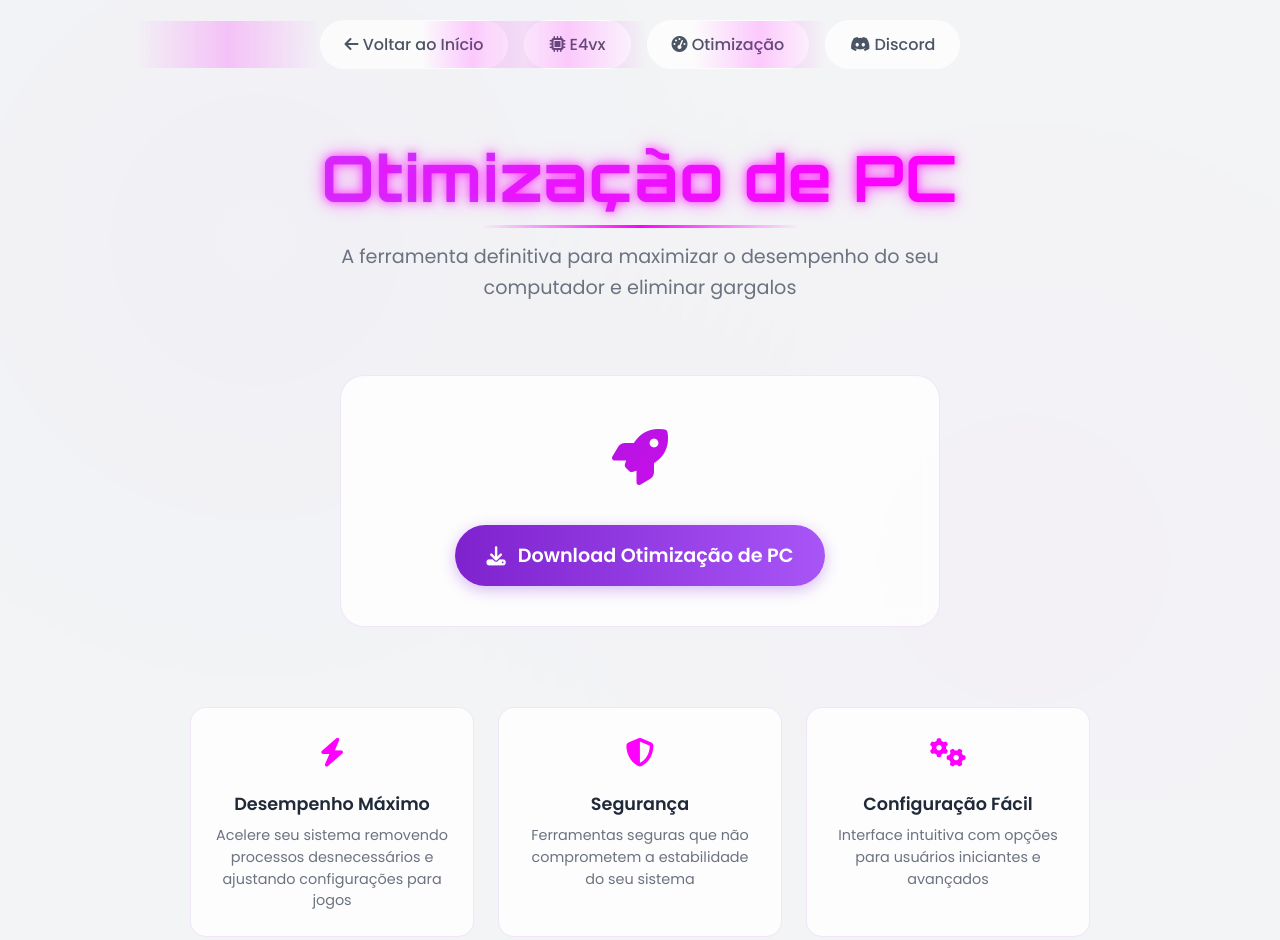
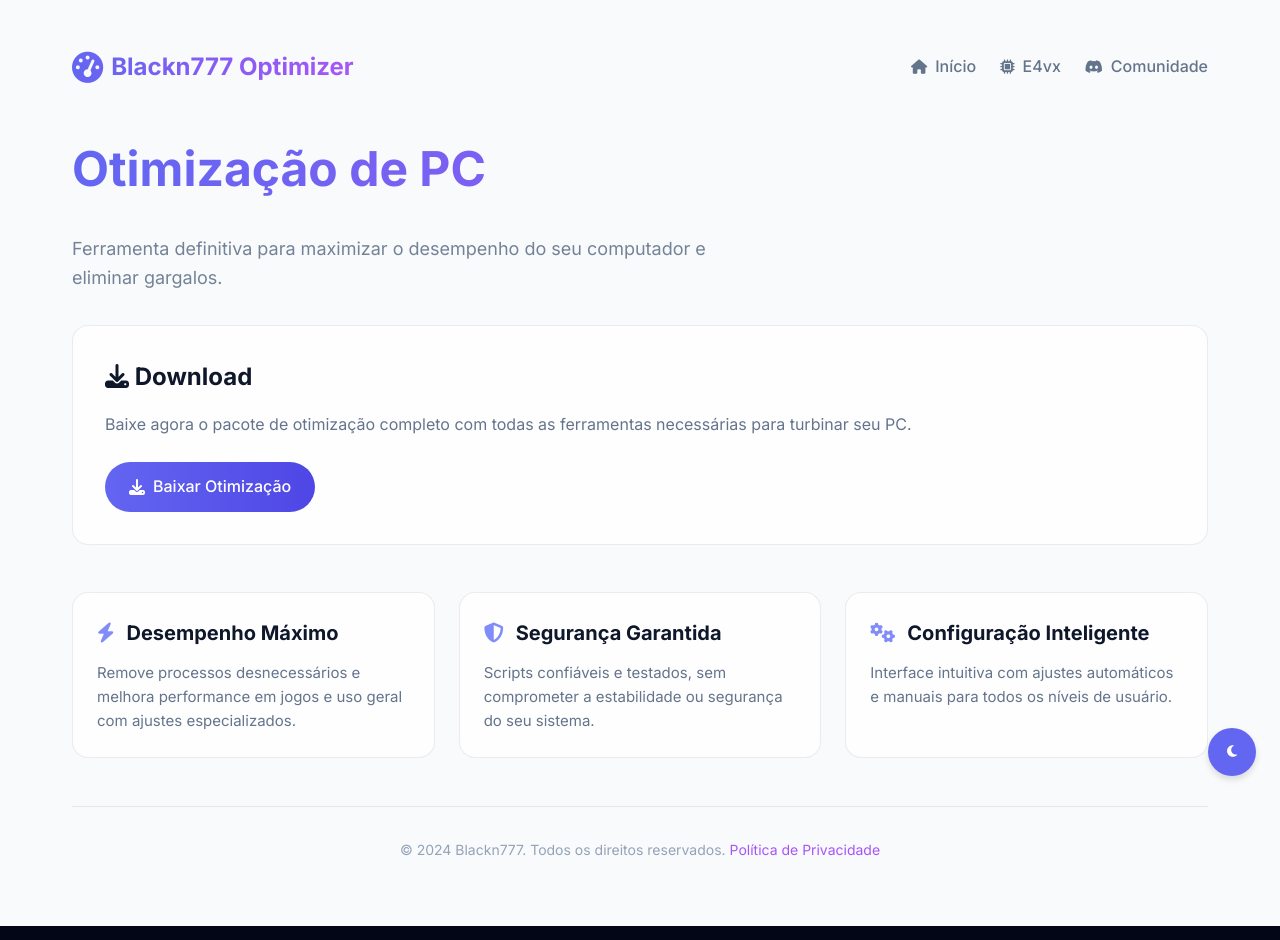
Before and after one commit to blv6/blv6.github.io, a plain HTML site: page otimizacao/otimizacao.html in a window 1280 px wide. Shown: the top 940 px of the page. Drawn offline with Linux system fonts and the light colour scheme.

Commit message:
Update otimizacao.html

```diff
--- a/otimizacao/otimizacao.html
+++ b/otimizacao/otimizacao.html
@@ -1,34 +1,37 @@
 <!DOCTYPE html>
 <html lang="pt-br" data-theme="dark">
 <head>
-    <meta charset="UTF-8">
-    <meta name="viewport" content="width=device-width, initial-scale=1.0">
-    <meta name="description" content="Otimização de PC - A ferramenta definitiva para maximizar o desempenho do seu computador">
-    <meta name="theme-color" content="#7E22CE">
+  <meta charset="UTF-8" />
+  <meta name="viewport" content="width=device-width, initial-scale=1.0" />
+  <meta name="description" content="Ferramenta definitiva para otimizar o desempenho do seu PC." />
+  <meta name="theme-color" content="#6366f1" />
   <title>Otimização de PC | Blackn777</title>
 
-    <!-- Fontes e Ícones -->
-    <link href="https://fonts.googleapis.com/css2?family=Poppins:wght@300;400;500;600;700&family=Orbitron:wght@700&display=swap" rel="stylesheet">
-    <link rel="stylesheet" href="https://cdnjs.cloudflare.com/ajax/libs/font-awesome/6.4.0/css/all.min.css">
+  <!-- Pré-carregar recursos -->
+  <link rel="preload" href="https://fonts.googleapis.com/css2?family=Inter:wght@300;400;500;600;700&display=swap" as="style">
+  <link rel="preload" href="https://cdnjs.cloudflare.com/ajax/libs/font-awesome/6.4.0/css/all.min.css" as="style">
+
+  <!-- Fontes e ícones -->
+  <link href="https://fonts.googleapis.com/css2?family=Inter:wght@300;400;500;600;700&display=swap" rel="stylesheet" />
+  <link rel="stylesheet" href="https://cdnjs.cloudflare.com/ajax/libs/font-awesome/6.4.0/css/all.min.css" />
 
   <style>
     :root {
-            --primary: #7E22CE;
-            --primary-dark: #5B21B6;
-            --primary-light: #A855F7;
-            --accent: #FF00FF;
-            --accent-dark: #CC00CC;
-            --dark: #0F0A1E;
-            --darker: #090612;
-            --light: #F8FAFC;
-            --gray: #94A3B8;
+      --primary: #6366f1;
+      --primary-light: #818cf8;
+      --primary-dark: #4f46e5;
+      --accent: #a855f7;
+      --accent-light: #c084fc;
+      --dark: #0f172a;
+      --darker: #020617;
+      --light: #f8fafc;
+      --gray: #94a3b8;
+      --gray-light: #e2e8f0;
 
-            --neon-glow: 0 0 10px rgba(255, 0, 255, 0.7), 0 0 20px rgba(255, 0, 255, 0.5);
-            --shadow-sm: 0 1px 2px 0 rgba(0, 0, 0, 0.05);
-            --shadow: 0 4px 6px -1px rgba(0, 0, 0, 0.1), 0 2px 4px -1px rgba(0, 0, 0, 0.06);
-            --shadow-md: 0 10px 15px -3px rgba(0, 0, 0, 0.1), 0 4px 6px -2px rgba(0, 0, 0, 0.05);
-            --shadow-lg: 0 20px 25px -5px rgba(0, 0, 0, 0.1), 0 10px 10px -5px rgba(0, 0, 0, 0.04);
-            --shadow-xl: 0 25px 50px -12px rgba(0, 0, 0, 0.25);
+      --shadow-sm: 0 1px 2px rgba(0,0,0,0.04);
+      --shadow: 0 2px 4px rgba(0,0,0,0.08);
+      --shadow-md: 0 4px 6px rgba(0,0,0,0.12);
+      --shadow-lg: 0 10px 15px rgba(0,0,0,0.1);
 
       --rounded-sm: 0.25rem;
       --rounded: 0.5rem;
@@ -36,6 +39,8 @@
       --rounded-lg: 1rem;
       --rounded-xl: 1.5rem;
       --rounded-full: 9999px;
+
+      --transition: all 0.2s cubic-bezier(0.4, 0, 0.2, 1);
     }
 
     * {
@@ -45,416 +50,420 @@
     }
 
     body, html {
-            font-family: 'Poppins', system-ui, -apple-system, sans-serif;
-            background: var(--darker);
+      font-family: 'Inter', sans-serif;
+      background-color: var(--darker);
       color: var(--light);
+      line-height: 1.6;
       min-height: 100vh;
-            overflow-x: hidden;
       scroll-behavior: smooth;
+      -webkit-font-smoothing: antialiased;
     }
 
-        .container {
-            display: flex;
-            flex-direction: column;
-            min-height: 100vh;
-            padding: 2rem;
-            position: relative;
-            z-index: 1;
-        }
-
-        .container::before {
-            content: '';
+    .gradient-bg {
       position: fixed;
       top: 0;
       left: 0;
       width: 100%;
       height: 100%;
       background:
-                radial-gradient(circle at 20% 30%, var(--primary-dark), transparent 50%),
-                radial-gradient(circle at 80% 70%, var(--accent-dark), transparent 50%);
-            opacity: 0.15;
+        radial-gradient(circle at 10% 20%, rgba(99, 102, 241, 0.1), transparent 30%),
+        radial-gradient(circle at 90% 80%, rgba(168, 85, 247, 0.1), transparent 30%);
       z-index: -1;
+      pointer-events: none;
     }
 
-        /* Navegação */
-        nav {
-            margin-bottom: 3rem;
+    .container {
+      max-width: 1200px;
+      margin: 0 auto;
+      padding: 2rem;
+      min-height: 100vh;
+      display: flex;
+      flex-direction: column;
     }
 
-        .nav-tabs {
+    header {
       display: flex;
-            justify-content: center;
-            flex-wrap: wrap;
-            gap: 1rem;
-            list-style: none;
-            padding: 0;
+      justify-content: space-between;
+      align-items: center;
+      margin-bottom: 3rem;
+      padding-top: 1rem;
     }
 
-        .nav-tabs li {
-            position: relative;
+    .logo {
+      font-size: 1.5rem;
+      font-weight: 700;
+      background: linear-gradient(to right, var(--primary), var(--accent));
+      -webkit-background-clip: text;
+      background-clip: text;
+      color: transparent;
+      display: flex;
+      align-items: center;
+      gap: 0.5rem;
     }
 
-        .nav-tabs a {
-            text-decoration: none;
-            color: var(--light);
-            font-weight: 500;
-            font-size: 1rem;
-            padding: 0.75rem 1.5rem;
-            border-radius: var(--rounded-full);
-            transition: all 0.3s ease;
-            position: relative;
-            overflow: hidden;
-            background: rgba(255, 255, 255, 0.05);
-            border: 1px solid rgba(255, 255, 255, 0.1);
-            backdrop-filter: blur(5px);
+    .logo i {
+      font-size: 1.3em;
     }
 
-        .nav-tabs a::before {
-            content: '';
-            position: absolute;
-            top: 0;
-            left: -100%;
-            width: 100%;
-            height: 100%;
-            background: linear-gradient(90deg, transparent, rgba(255, 0, 255, 0.2), transparent);
-            transition: 0.5s;
+    nav {
+      display: flex;
+      gap: 1.5rem;
     }
 
-        .nav-tabs a:hover {
-            color: var(--accent);
-            box-shadow: var(--neon-glow);
-            transform: translateY(-2px);
+    nav a {
+      color: var(--gray);
+      text-decoration: none;
+      font-weight: 500;
+      transition: var(--transition);
+      display: flex;
+      align-items: center;
+      gap: 0.5rem;
     }
 
-        .nav-tabs a:hover::before {
-            left: 100%;
+    nav a:hover {
+      color: var(--light);
     }
 
-        /* Conteúdo principal */
-        .main-content {
-            flex: 1;
-            display: flex;
-            flex-direction: column;
-            align-items: center;
-            justify-content: center;
-            text-align: center;
-            max-width: 900px;
-            margin: 0 auto;
-            width: 100%;
-            padding: 2rem 0;
-            animation: fadeIn 1s ease-out;
+    nav a i {
+      font-size: 0.9em;
     }
 
-        @keyframes fadeIn {
-            from { opacity: 0; transform: translateY(20px); }
-            to { opacity: 1; transform: translateY(0); }
+    main {
+      flex: 1;
     }
 
     h1 {
-            font-family: 'Orbitron', sans-serif;
-            font-size: clamp(2.5rem, 5vw, 4rem);
+      font-size: clamp(2rem, 5vw, 3rem);
       font-weight: 700;
       margin-bottom: 1.5rem;
-            background: linear-gradient(90deg, var(--primary-light), var(--accent));
-            -webkit-background-clip: text;
-            background-clip: text;
-            color: transparent;
-            text-shadow: var(--neon-glow);
-            letter-spacing: 1px;
-            position: relative;
-        }
-
-        h1::after {
-            content: '';
-            position: absolute;
-            bottom: -10px;
-            left: 50%;
-            transform: translateX(-50%);
-            width: 50%;
-            height: 3px;
-            background: linear-gradient(90deg, transparent, var(--accent), transparent);
-        }
-
-        .description {
-            font-size: 1.2rem;
-            color: var(--gray);
-            margin-bottom: 2.5rem;
-            max-width: 700px;
-            line-height: 1.6;
-        }
-
-        /* Card de Download */
-        .download-card {
-            background: rgba(30, 30, 30, 0.7);
-            border-radius: var(--rounded-xl);
-            padding: 2.5rem;
-            width: 100%;
-            max-width: 600px;
-            margin: 2rem 0;
-            border: 1px solid rgba(255, 0, 255, 0.1);
-            backdrop-filter: blur(10px);
-            position: relative;
-            overflow: hidden;
-            transition: all 0.3s ease;
-        }
-
-        .download-card::before {
-            content: '';
-            position: absolute;
-            top: -2px;
-            left: -2px;
-            right: -2px;
-            bottom: -2px;
-            background: linear-gradient(45deg, var(--primary), var(--accent), var(--primary));
-            z-index: -1;
-            border-radius: var(--rounded-xl);
-            opacity: 0;
-            transition: 0.5s;
-        }
-
-        .download-card:hover {
-            transform: translateY(-5px);
-            box-shadow: var(--neon-glow);
-        }
-
-        .download-card:hover::before {
-            opacity: 0.3;
-        }
-
-        .download-icon {
-            font-size: 3.5rem;
-            margin-bottom: 1.5rem;
-            background: linear-gradient(135deg, var(--primary), var(--accent));
+      background: linear-gradient(to right, var(--primary), var(--accent));
       -webkit-background-clip: text;
       background-clip: text;
       color: transparent;
     }
 
-        .download-link {
+    .description {
+      font-size: 1.125rem;
+      color: var(--gray);
+      margin-bottom: 2rem;
+      max-width: 700px;
+    }
+
+    .card {
+      background: rgba(15, 23, 42, 0.6);
+      padding: 2rem;
+      border-radius: var(--rounded-lg);
+      border: 1px solid rgba(255, 255, 255, 0.05);
+      margin-bottom: 3rem;
+      transition: var(--transition);
+      backdrop-filter: blur(8px);
+      will-change: transform;
+    }
+
+    .card:hover {
+      transform: translateY(-5px);
+      box-shadow: 0 10px 25px -5px rgba(99, 102, 241, 0.2);
+      border-color: rgba(99, 102, 241, 0.3);
+    }
+
+    .card h2 {
+      font-size: 1.5rem;
+      margin-bottom: 1rem;
+      color: var(--light);
+    }
+
+    .card p {
+      color: var(--gray);
+      margin-bottom: 1.5rem;
+    }
+
+    .btn {
       display: inline-flex;
       align-items: center;
-            gap: 0.75rem;
-            background: linear-gradient(90deg, var(--primary), var(--primary-light));
+      gap: 0.5rem;
+      padding: 0.75rem 1.5rem;
+      background: linear-gradient(to right, var(--primary), var(--primary-dark));
       color: white;
-            padding: 1rem 2rem;
       border-radius: var(--rounded-full);
-            font-size: 1.2rem;
-            font-weight: 600;
       text-decoration: none;
-            transition: all 0.3s ease;
-            box-shadow: 0 4px 15px rgba(126, 34, 206, 0.3);
+      font-weight: 500;
+      transition: var(--transition);
+      border: none;
+      cursor: pointer;
     }
 
-        .download-link:hover {
-            background: linear-gradient(90deg, var(--accent), var(--accent-dark));
-            box-shadow: 0 0 20px rgba(255, 0, 255, 0.5);
+    .btn:hover {
       transform: translateY(-2px);
+      box-shadow: 0 4px 12px rgba(99, 102, 241, 0.3);
+      background: linear-gradient(to right, var(--primary-dark), var(--accent));
     }
 
     .features {
       display: grid;
-            grid-template-columns: repeat(auto-fit, minmax(250px, 1fr));
+      grid-template-columns: repeat(auto-fit, minmax(280px, 1fr));
       gap: 1.5rem;
-            margin-top: 3rem;
-            width: 100%;
+      margin-bottom: 3rem;
     }
 
     .feature {
-            background: rgba(255, 255, 255, 0.05);
+      background: rgba(15, 23, 42, 0.6);
+      padding: 1.5rem;
       border-radius: var(--rounded-lg);
-            padding: 1.5rem;
-            border: 1px solid rgba(255, 255, 255, 0.1);
-            transition: all 0.3s ease;
+      border: 1px solid rgba(255, 255, 255, 0.05);
+      transition: var(--transition);
+      backdrop-filter: blur(8px);
     }
 
     .feature:hover {
       transform: translateY(-5px);
-            background: rgba(255, 255, 255, 0.1);
-            box-shadow: 0 10px 20px rgba(0, 0, 0, 0.2);
+      box-shadow: 0 10px 25px -5px rgba(99, 102, 241, 0.2);
+      border-color: rgba(99, 102, 241, 0.3);
     }
 
-        .feature-icon {
-            font-size: 1.8rem;
-            margin-bottom: 1rem;
-            color: var(--accent);
+    .feature h3 {
+      font-size: 1.25rem;
+      margin-bottom: 0.75rem;
+      color: var(--light);
+      display: flex;
+      align-items: center;
+      gap: 0.75rem;
     }
 
-        .feature-title {
-            font-weight: 600;
-            margin-bottom: 0.5rem;
-            font-size: 1.1rem;
+    .feature h3 i {
+      color: var(--primary-light);
     }
 
-        .feature-desc {
-            font-size: 0.9rem;
+    .feature p {
       color: var(--gray);
-            line-height: 1.5;
+      font-size: 0.9375rem;
     }
 
-        /* Rodapé */
-        .footer {
+    footer {
       text-align: center;
       padding: 2rem 0;
-            margin-top: 3rem;
+      margin-top: auto;
       color: var(--gray);
-            font-size: 0.9rem;
-            border-top: 1px solid rgba(255, 255, 255, 0.1);
+      font-size: 0.875rem;
+      border-top: 1px solid rgba(255, 255, 255, 0.05);
     }
 
-        .footer a {
+    footer a {
       color: var(--accent);
       text-decoration: none;
-            font-weight: 500;
-            transition: all 0.3s ease;
+      transition: var(--transition);
     }
 
-        .footer a:hover {
-            color: white;
-            text-shadow: var(--neon-glow);
+    footer a:hover {
+      color: var(--accent-light);
     }
 
-        /* Responsivo */
+    /* Animações */
+    @keyframes float {
+      0%, 100% { transform: translateY(0); }
+      50% { transform: translateY(-10px); }
+    }
+
+    .floating {
+      animation: float 3s ease-in-out infinite;
+    }
+
+    @keyframes pulse {
+      0%, 100% { opacity: 1; }
+      50% { opacity: 0.8; }
+    }
+
+    .pulse {
+      animation: pulse 2s ease-in-out infinite;
+    }
+
+    /* Tema light */
+    [data-theme="light"] body {
+      background: #f8fafc;
+      color: #0f172a;
+    }
+
+    [data-theme="light"] .gradient-bg {
+      background:
+        radial-gradient(circle at 10% 20%, rgba(99, 102, 241, 0.05), transparent 30%),
+        radial-gradient(circle at 90% 80%, rgba(168, 85, 247, 0.05), transparent 30%);
+    }
+
+    [data-theme="light"] nav a {
+      color: #64748b;
+    }
+
+    [data-theme="light"] nav a:hover {
+      color: #0f172a;
+    }
+
+    [data-theme="light"] .description {
+      color: #64748b;
+    }
+
+    [data-theme="light"] .card {
+      background: rgba(255, 255, 255, 0.8);
+      border: 1px solid rgba(15, 23, 42, 0.08);
+    }
+
+    [data-theme="light"] .card h2 {
+      color: #0f172a;
+    }
+
+    [data-theme="light"] .card p {
+      color: #64748b;
+    }
+
+    [data-theme="light"] .feature {
+      background: rgba(255, 255, 255, 0.8);
+      border: 1px solid rgba(15, 23, 42, 0.08);
+    }
+
+    [data-theme="light"] .feature h3 {
+      color: #0f172a;
+    }
+
+    [data-theme="light"] .feature p {
+      color: #64748b;
+    }
+
+    [data-theme="light"] footer {
+      border-top: 1px solid rgba(15, 23, 42, 0.08);
+    }
+
+    /* Responsividade */
     @media (max-width: 768px) {
       .container {
         padding: 1.5rem;
       }
 
-            .nav-tabs {
-                gap: 0.5rem;
+      header {
+        flex-direction: column;
+        gap: 1.5rem;
+        margin-bottom: 2rem;
       }
 
-            .nav-tabs a {
-                padding: 0.5rem 1rem;
-                font-size: 0.9rem;
+      nav {
+        gap: 1rem;
       }
 
-            .download-card {
-                padding: 1.5rem;
+      .features {
+        grid-template-columns: 1fr;
       }
-
-            .download-link {
-                font-size: 1rem;
-                padding: 0.8rem 1.5rem;
-            }
-        }
-
-        /* Tema Light */
-        [data-theme="light"] body {
-            background: #F3F4F6;
-            color: #1F2937;
-        }
-
-        [data-theme="light"] .container::before {
-            background:
-                radial-gradient(circle at 20% 30%, rgba(126, 34, 206, 0.1), transparent 50%),
-                radial-gradient(circle at 80% 70%, rgba(255, 0, 255, 0.1), transparent 50%);
-        }
-
-        [data-theme="light"] .nav-tabs a {
-            background: rgba(255, 255, 255, 0.7);
-            color: #4B5563;
-        }
-
-        [data-theme="light"] .download-card,
-        [data-theme="light"] .feature {
-            background: rgba(255, 255, 255, 0.8);
-            border: 1px solid rgba(126, 34, 206, 0.1);
-        }
-
-        [data-theme="light"] .description,
-        [data-theme="light"] .feature-desc {
-            color: #6B7280;
-        }
-
-        [data-theme="light"] .footer {
-            border-top: 1px solid rgba(0, 0, 0, 0.1);
     }
   </style>
 </head>
 <body>
+  <div class="gradient-bg"></div>
   <div class="container">
+    <header>
+      <div class="logo">
+        <i class="fas fa-tachometer-alt"></i>
+        <span>Blackn777 Optimizer</span>
+      </div>
       <nav>
-            <ul class="nav-tabs">
-                <li><a href="../index.html"><i class="fas fa-arrow-left"></i> Voltar ao Início</a></li>
-                <li><a href="/e4vx/e4vx.html"><i class="fas fa-microchip"></i> E4vx</a></li>
-                <li><a href="/otimizacao/otimizacao.html"><i class="fas fa-tachometer-alt"></i> Otimização</a></li>
-                <li><a href="/discord/discord.html"><i class="fab fa-discord"></i> Discord</a></li>
-            </ul>
+        <a href="../index.html"><i class="fas fa-home"></i> Início</a>
+        <a href="/e4vx/e4vx.html"><i class="fas fa-microchip"></i> E4vx</a>
+        <a href="/discord/discord.html"><i class="fab fa-discord"></i> Comunidade</a>
       </nav>
+    </header>
 
-        <main class="main-content">
-            <h1>Otimização de PC</h1>
-            <p class="description">A ferramenta definitiva para maximizar o desempenho do seu computador e eliminar gargalos</p>
+    <main>
+      <h1 class="floating">Otimização de PC</h1>
+      <p class="description pulse">Ferramenta definitiva para maximizar o desempenho do seu computador e eliminar gargalos.</p>
 
-            <div class="download-card">
-                <div class="download-icon">
-                    <i class="fas fa-rocket"></i>
-                </div>
-                <a href="https://www.mediafire.com/file/nuesm1vweaeqton/Blackn777+Optimizer.rar/file" class="download-link" target="_blank">
-                    <i class="fas fa-download"></i> Download Otimização de PC
+      <div class="card">
+        <h2><i class="fas fa-download"></i> Download</h2>
+        <p>Baixe agora o pacote de otimização completo com todas as ferramentas necessárias para turbinar seu PC.</p>
+        <a href="https://www.mediafire.com/file/nuesm1vweaeqton/Blackn777+Optimizer.rar/file" class="btn" target="_blank" rel="noopener noreferrer">
+          <i class="fas fa-download"></i> Baixar Otimização
         </a>
       </div>
 
       <div class="features">
         <div class="feature">
-                    <div class="feature-icon">
-                        <i class="fas fa-bolt"></i>
+          <h3><i class="fas fa-bolt"></i> Desempenho Máximo</h3>
+          <p>Remove processos desnecessários e melhora performance em jogos e uso geral com ajustes especializados.</p>
         </div>
-                    <h3 class="feature-title">Desempenho Máximo</h3>
-                    <p class="feature-desc">Acelere seu sistema removendo processos desnecessários e ajustando configurações para jogos</p>
+        <div class="feature">
+          <h3><i class="fas fa-shield-alt"></i> Segurança Garantida</h3>
+          <p>Scripts confiáveis e testados, sem comprometer a estabilidade ou segurança do seu sistema.</p>
         </div>
-
         <div class="feature">
-                    <div class="feature-icon">
-                        <i class="fas fa-shield-alt"></i>
-                    </div>
-                    <h3 class="feature-title">Segurança</h3>
-                    <p class="feature-desc">Ferramentas seguras que não comprometem a estabilidade do seu sistema</p>
-                </div>
-
-                <div class="feature">
-                    <div class="feature-icon">
-                        <i class="fas fa-cogs"></i>
-                    </div>
-                    <h3 class="feature-title">Configuração Fácil</h3>
-                    <p class="feature-desc">Interface intuitiva com opções para usuários iniciantes e avançados</p>
+          <h3><i class="fas fa-cogs"></i> Configuração Inteligente</h3>
+          <p>Interface intuitiva com ajustes automáticos e manuais para todos os níveis de usuário.</p>
         </div>
       </div>
     </main>
 
-        <footer class="footer">
+    <footer>
       <p>© 2024 Blackn777. Todos os direitos reservados. <a href="#">Política de Privacidade</a></p>
     </footer>
   </div>
 
   <script>
-        // Sistema de tema claro/escuro
-        function toggleTheme() {
-            const html = document.documentElement;
-            const currentTheme = html.getAttribute('data-theme');
-            const newTheme = currentTheme === 'dark' ? 'light' : 'dark';
-            html.setAttribute('data-theme', newTheme);
-            localStorage.setItem('theme', newTheme);
-        }
+    // Sistema de tema automático + botão flutuante
+    document.addEventListener('DOMContentLoaded', function() {
+      // Verificar preferência de tema
+      const savedTheme = localStorage.getItem('theme');
+      const systemPrefersLight = window.matchMedia('(prefers-color-scheme: light)').matches;
 
-        // Verificar tema preferido do usuário
-        if (localStorage.getItem('theme') === 'light' ||
-            (window.matchMedia('(prefers-color-scheme: light)').matches && !localStorage.getItem('theme'))) {
+      if (savedTheme === 'light' || (!savedTheme && systemPrefersLight)) {
         document.documentElement.setAttribute('data-theme', 'light');
       }
 
-        // Animações de entrada
-        const observer = new IntersectionObserver((entries) => {
-            entries.forEach(entry => {
-                if (entry.isIntersecting) {
-                    entry.target.classList.add('animate');
+      // Criar botão de alternância de tema
+      const themeToggle = document.createElement('button');
+      themeToggle.innerHTML = '<i class="fas fa-moon"></i>';
+      themeToggle.style.position = 'fixed';
+      themeToggle.style.bottom = '1.5rem';
+      themeToggle.style.right = '1.5rem';
+      themeToggle.style.width = '3rem';
+      themeToggle.style.height = '3rem';
+      themeToggle.style.borderRadius = '50%';
+      themeToggle.style.background = 'var(--primary)';
+      themeToggle.style.color = 'white';
+      themeToggle.style.border = 'none';
+      themeToggle.style.cursor = 'pointer';
+      themeToggle.style.boxShadow = 'var(--shadow-md)';
+      themeToggle.style.display = 'flex';
+      themeToggle.style.alignItems = 'center';
+      themeToggle.style.justifyContent = 'center';
+      themeToggle.style.zIndex = '1000';
+      themeToggle.style.transition = 'var(--transition)';
+
+      themeToggle.addEventListener('click', function() {
+        const html = document.documentElement;
+        const newTheme = html.getAttribute('data-theme') === 'dark' ? 'light' : 'dark';
+        html.setAttribute('data-theme', newTheme);
+        localStorage.setItem('theme', newTheme);
+        themeToggle.innerHTML = newTheme === 'dark' ? '<i class="fas fa-moon"></i>' : '<i class="fas fa-sun"></i>';
+      });
+
+      document.body.appendChild(themeToggle);
+
+      // Animar elementos quando visíveis na tela
+      const animateOnScroll = () => {
+        const cards = document.querySelectorAll('.card, .feature');
+        cards.forEach((card, index) => {
+          const cardPosition = card.getBoundingClientRect().top;
+          const screenPosition = window.innerHeight / 1.3;
+
+          if (cardPosition < screenPosition) {
+            card.style.opacity = '1';
+            card.style.transform = 'translateY(0)';
           }
         });
-        }, { threshold: 0.1 });
+      };
 
-        document.querySelectorAll('.feature').forEach((item, index) => {
-            item.style.transitionDelay = `${index * 0.1}s`;
-            observer.observe(item);
+      // Configurar estado inicial para animação
+      document.querySelectorAll('.card, .feature').forEach(el => {
+        el.style.opacity = '0';
+        el.style.transform = 'translateY(20px)';
+        el.style.transition = 'opacity 0.6s ease, transform 0.6s ease';
+      });
+
+      window.addEventListener('load', animateOnScroll);
+      window.addEventListener('scroll', animateOnScroll);
     });
   </script>
 </body>
```
Lines whose indentation alone changed are shown as unchanged.
